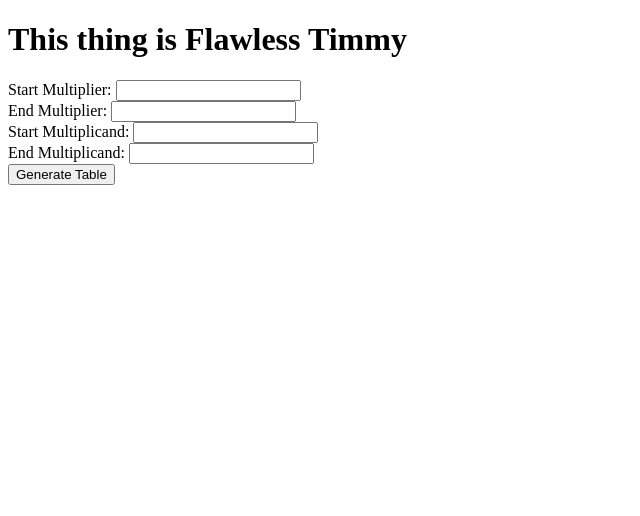
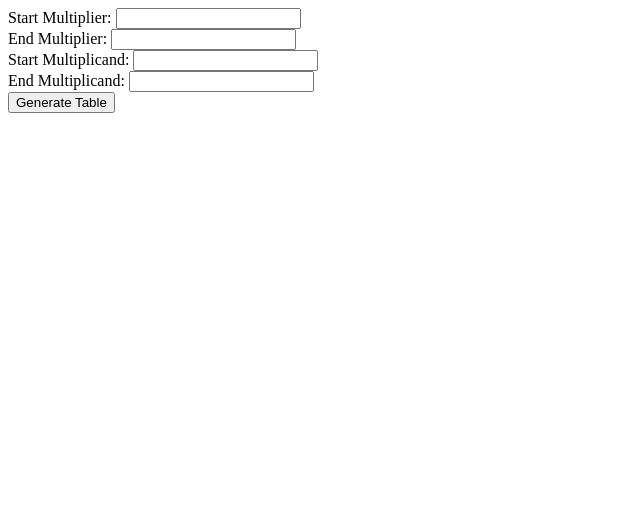
Before and after one commit to billtran201/MultTable, a plain HTML site: page index.html in a window 1280 px wide. Shown: the whole page, without its empty margins (0-640 px from the left). Drawn offline with Linux system fonts and the light colour scheme.

Commit message:
MultTable
No timmy this time

```diff
--- a/index.html
+++ b/index.html
@@ -20,7 +20,6 @@ table with the range from -50 to 50.
 </head>
 <body>
   <form>
-    <h1>This thing is Flawless Timmy</h1>
     <!-- Start Multiplier Field Box -->
     <label for="startMultiplier">Start Multiplier:</label>
     <input type="text" id="startMultiplier" name="startMultiplier" required><br>
```
